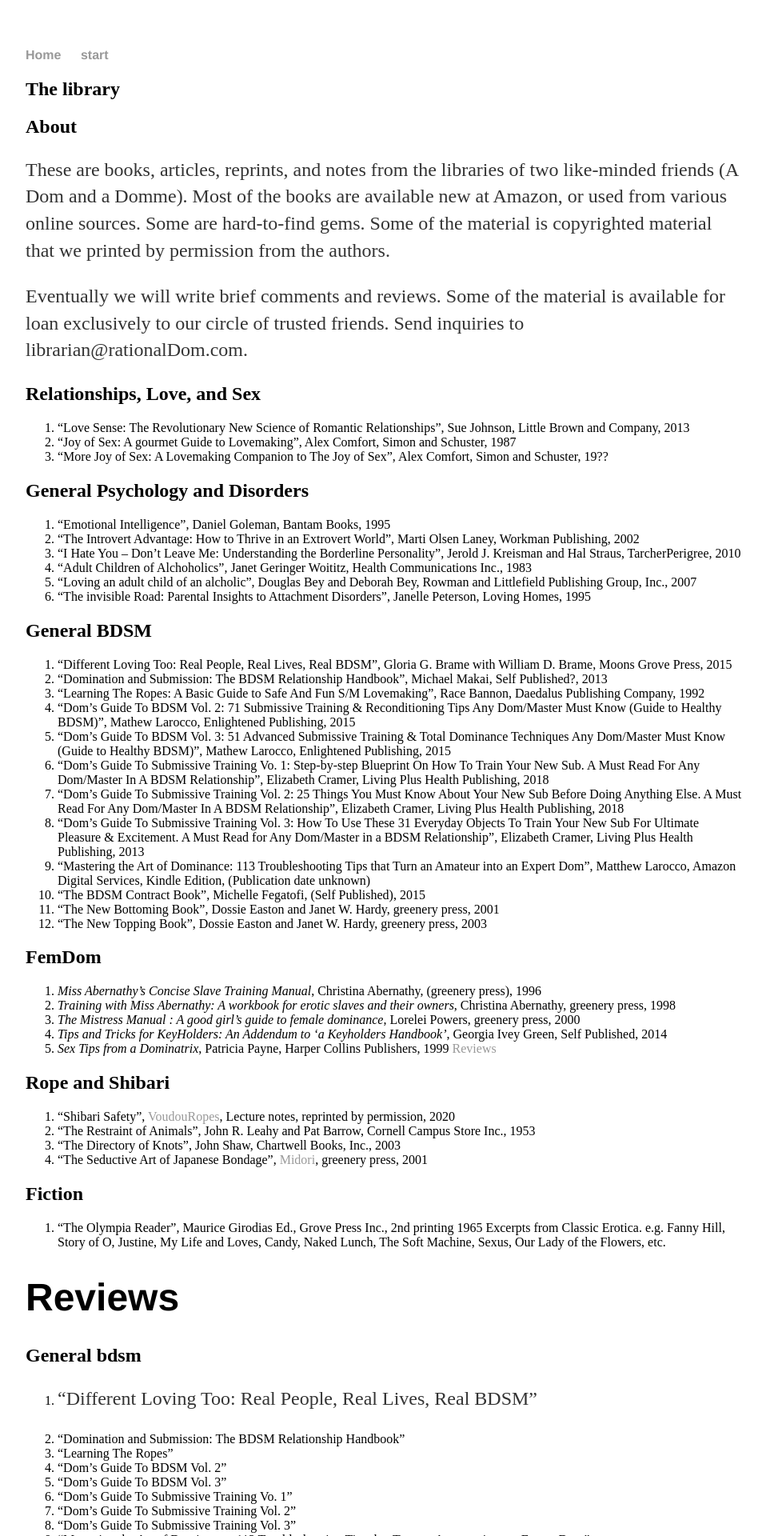
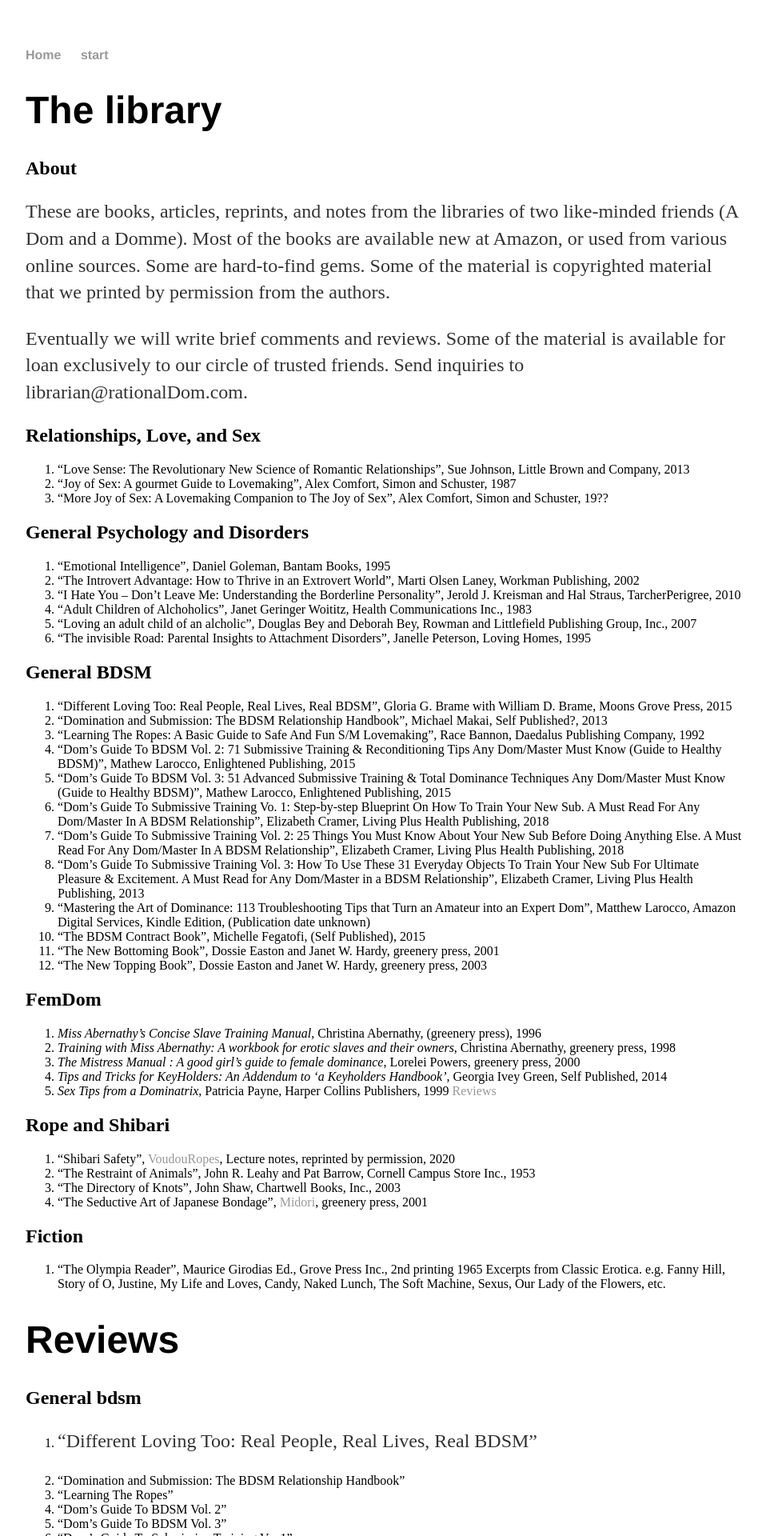
Before and after one commit to rationaldom/rationaldom.github.io, a Jekyll site: the page built from library.md, in a window 1280 px wide. Shown: the top 1920 px of the page at 80% size, without its empty margins (160-1118 px from the left). Built offline with Jekyll 4.4.1, drawn with Linux system fonts in a browser that asks for light colours; our own code applies the rules of GitHub Pages for plain Markdown files.

```diff
--- a/library.md
+++ b/library.md
@@ -2,7 +2,7 @@
 layout: default
 ---
 
-<h2>The library</h2>
+# The library #
 
 ## About
 
```
